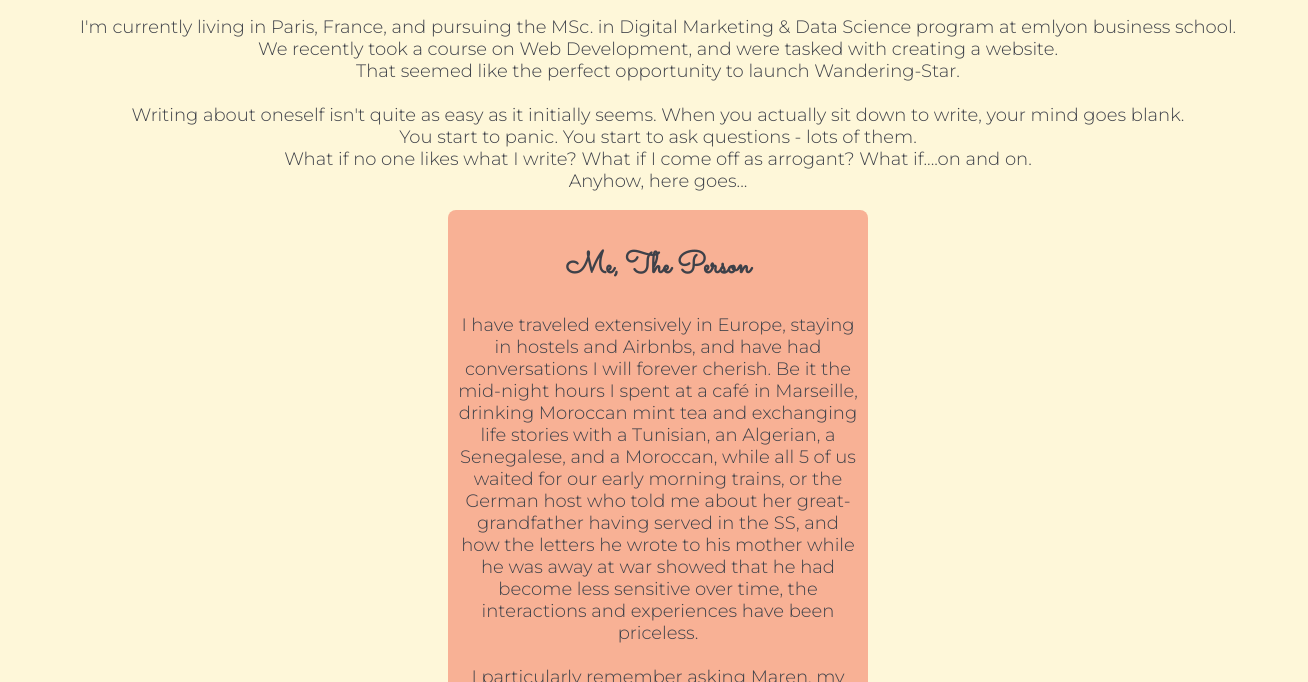
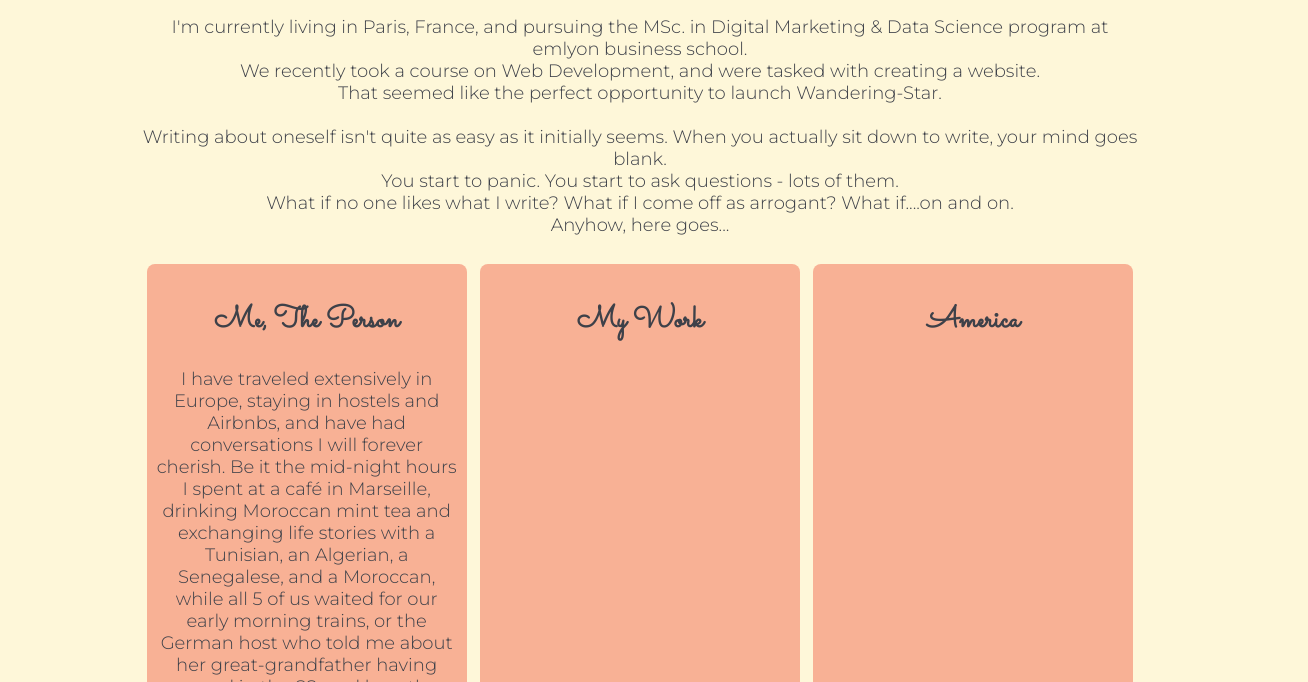
Before and after one commit to Prateek-Haralalka/Wandering-Star, a plain HTML site: page AboutPrateek.html in a window 1280 px wide. Shown: the part 1158-1840 px from the top of the page, 1308 px wide, since content can reach past the window. Drawn offline with Linux system fonts and the light colour scheme.

Commit message:
Update style - AboutPrateek.css

```diff
--- a/style - AboutPrateek.css
+++ b/style - AboutPrateek.css
@@ -72,8 +72,41 @@ h1:hover {
 
 .container	{
 	font-size: 18px;
-	width: 1300px;
+	width: 1200px;
 	margin: auto;
+}
+
+@media (min-width: 500px) {
+  .container {
+    width: 400px;
+    }
+}
+
+@media (min-width: 800px) {
+  .container {
+    width: 600px;
+    }
+}
+
+@media (min-width: 1200px) {
+  .container {
+    width: 1000px;
+   }
+}
+
+.card-pink {
+	background-color: #F8B195;
+	width: 300px;
+	height: 1650px;
+	border-radius: 8px;
+	font-size: 18px;
+	padding: 10px;
+	margin: 10px auto;
+}
+
+.card-pink h2 {
+	font-family: 'Sacramento', cursive;
+	font-size: 30px;
 }
 
 .cards {
@@ -81,7 +114,7 @@ h1:hover {
 	grid-template-columns: 1fr 1fr 1fr;
 }
 
-@media (max-width: 1300px) {
+@media (max-width: 1200px) {
   .cards {
     grid-template-columns: 1fr;
   }
@@ -89,20 +122,6 @@ h1:hover {
   .card-pink {
     width: auto;
     }
-}
-.card-pink {
-	background-color: #F8B195;
-	width: 400px;
-	height: 1400px;
-	border-radius: 8px;
-	font-size: 18px;
-	padding: 10px;
-	margin: auto;
-}
-
-.card-pink h2 {
-	font-family: 'Sacramento', cursive;
-	font-size: 30px;
 }
 
 .footer {
```
